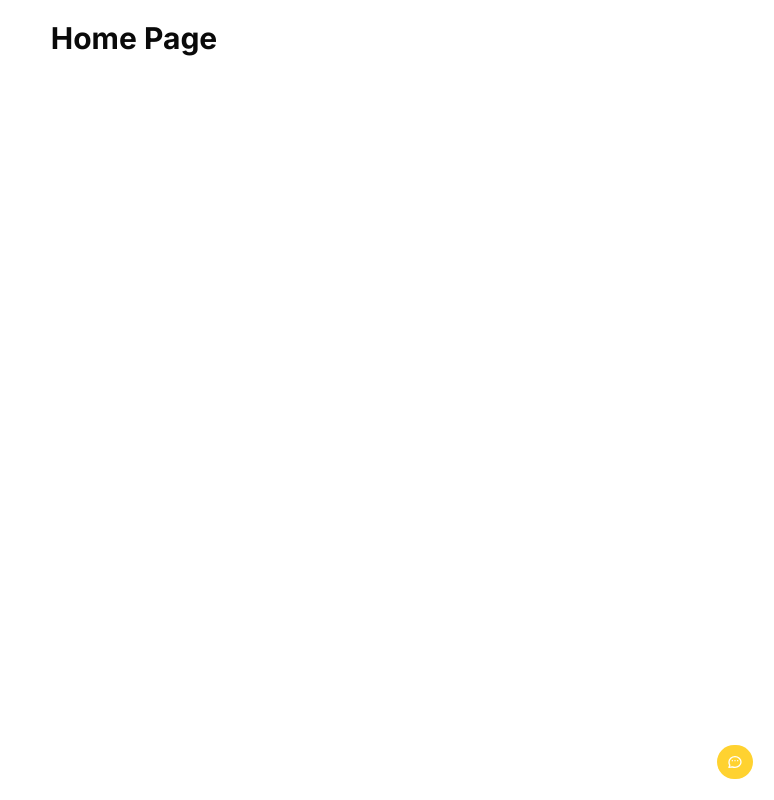
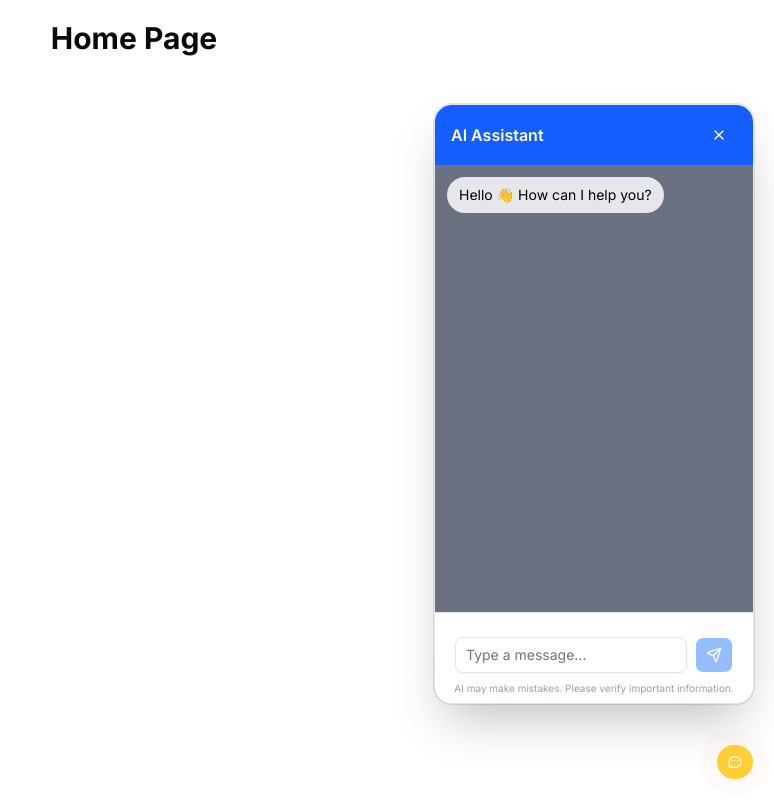
Before and after one commit to Noyonchandrasaha/chatbot-frontend, a Next.js app: page / in a window 1280 px wide. Shown: the whole page, without its empty margins (506-1280 px from the left). Built offline with nearby package versions, Linux system fonts and the light colour scheme.

Commit message:
chore: design the inital chatbot screen

```diff
--- a/app/globals.css
+++ b/app/globals.css
@@ -127,3 +127,12 @@
     @apply font-sans;
     }
 }
+
+.no-scrollbar::-webkit-scrollbar {
+  display: none;
+}
+
+.no-scrollbar {
+  -ms-overflow-style: none;  /* IE/Edge */
+  scrollbar-width: none;     /* Firefox */
+}
--- a/app/page.tsx
+++ b/app/page.tsx
@@ -1,9 +1,12 @@
 import { Button } from "@/components/ui/button"
-
+import ChatCard from "@/components/chat-interface/chat-card"
 export default function Page() {
   return (
     <div>
       <h1 className="text-3xl text-center font-bold py-5">Home Page</h1>
+
+      <ChatCard />
+
       <Button className="fixed rounded-full bottom-5 right-5 bg-amber-300 z-50 group hover:bg-amber-500 transition">
         <span className="absolute inset-0 bg-red-300 rounded-full opacity-70 animate-ping"></span>
 
--- /dev/null
+++ b/components/chat-interface/chat-card.tsx
@@ -0,0 +1,130 @@
+"use client"
+
+import { useState, useRef, useEffect } from "react"
+import { Button } from "../ui/button"
+import { Input } from "../ui/input"
+import {
+  Card,
+  CardHeader,
+  CardTitle,
+  CardContent,
+  CardFooter,
+} from "@/components/ui/card"
+import { X, Send } from "lucide-react"
+
+// ✅ Props type
+type ChatCardProps = {
+  onClose: () => void
+}
+
+type Message = {
+  role: "user" | "bot"
+  text: string
+}
+
+export default function ChatCard({ onClose }: ChatCardProps) {
+  const [messages, setMessages] = useState<Message[]>([
+    { role: "bot", text: "Hello 👋 How can I help you?" },
+  ])
+  const [input, setInput] = useState("")
+
+  // ✅ Properly typed ref
+  const messagesEndRef = useRef<HTMLDivElement | null>(null)
+
+  // ✅ Auto-scroll
+  useEffect(() => {
+    messagesEndRef.current?.scrollIntoView({ behavior: "smooth" })
+  }, [messages])
+
+  // ✅ Send message handler
+  const handleSend = () => {
+    if (!input.trim()) return
+
+    const userMessage: Message = { role: "user", text: input }
+
+    setMessages((prev) => [...prev, userMessage])
+    setInput("")
+
+    // 🔁 Simulated bot response (replace with API later)
+    setTimeout(() => {
+      const botMessage: Message = {
+        role: "bot",
+        text: "Thanks! I'm processing your request...",
+      }
+
+      setMessages((prev) => [...prev, botMessage])
+    }, 800)
+  }
+
+  return (
+    <Card className="fixed bottom-24 right-5 w-80 h-150 flex flex-col shadow-2xl z-50 rounded-2xl overflow-hidden border p-0 gap-0">
+
+      {/* Header */}
+      <CardHeader className="bg-blue-600 text-white flex flex-row items-center justify-between px-4 py-3 space-y-0">
+        <CardTitle className="text-base font-semibold">
+          AI Assistant
+        </CardTitle>
+
+        <Button
+          variant="ghost"
+          size="icon"
+          onClick={onClose}
+          className="text-white hover:bg-white/20"
+        >
+          <X size={18} />
+        </Button>
+      </CardHeader>
+
+      {/* Messages */}
+      <CardContent className="flex-1 min-h-0 overflow-y-auto p-3 space-y-3 bg-gray-500 no-scrollbar">
+
+        {messages.map((msg, index) => (
+          <div
+            key={index}
+            className={`flex ${
+              msg.role === "user" ? "justify-end" : "justify-start"
+            }`}
+          >
+            <div
+              className={`px-3 py-2 rounded-2xl max-w-[75%] text-sm ${
+                msg.role === "user"
+                  ? "bg-blue-500 text-white"
+                  : "bg-gray-200 text-black"
+              }`}
+            >
+              {msg.text}
+            </div>
+          </div>
+        ))}
+
+        {/* Auto-scroll anchor */}
+        <div ref={messagesEndRef} />
+      </CardContent>
+
+      {/* Input */}
+      <CardFooter className="px-2 pb-2 border-t flex flex-col gap-2 bg-white">
+        <div className="flex gap-2 items-center">
+          <Input
+            placeholder="Type a message..."
+            value={input}
+            onChange={(e) => setInput(e.target.value)}
+            onKeyDown={(e) => e.key === "Enter" && handleSend()}
+            className="flex-1 text-sm"
+          />
+
+          <Button
+            onClick={handleSend}
+            disabled={!input.trim()}
+            className="bg-blue-500 hover:bg-blue-600"
+          >
+            <Send size={16} />
+          </Button>
+        </div>
+
+        <p className="text-center text-[10px] text-gray-400">
+          AI may make mistakes. Please verify important information.
+        </p>
+      </CardFooter>
+    </Card>
+  )
+}
--- /dev/null
+++ b/components/ui/card.tsx
@@ -0,0 +1,103 @@
+import * as React from "react"
+
+import { cn } from "@/lib/utils"
+
+function Card({
+  className,
+  size = "default",
+  ...props
+}: React.ComponentProps<"div"> & { size?: "default" | "sm" }) {
+  return (
+    <div
+      data-slot="card"
+      data-size={size}
+      className={cn(
+        "group/card flex flex-col gap-6 overflow-hidden rounded-xl bg-card py-6 text-sm text-card-foreground shadow-xs ring-1 ring-foreground/10 has-[>img:first-child]:pt-0 data-[size=sm]:gap-4 data-[size=sm]:py-4 *:[img:first-child]:rounded-t-xl *:[img:last-child]:rounded-b-xl",
+        className
+      )}
+      {...props}
+    />
+  )
+}
+
+function CardHeader({ className, ...props }: React.ComponentProps<"div">) {
+  return (
+    <div
+      data-slot="card-header"
+      className={cn(
+        "group/card-header @container/card-header grid auto-rows-min items-start gap-1 rounded-t-xl px-6 group-data-[size=sm]/card:px-4 has-data-[slot=card-action]:grid-cols-[1fr_auto] has-data-[slot=card-description]:grid-rows-[auto_auto] [.border-b]:pb-6 group-data-[size=sm]/card:[.border-b]:pb-4",
+        className
+      )}
+      {...props}
+    />
+  )
+}
+
+function CardTitle({ className, ...props }: React.ComponentProps<"div">) {
+  return (
+    <div
+      data-slot="card-title"
+      className={cn(
+        "font-heading text-base leading-normal font-medium group-data-[size=sm]/card:text-sm",
+        className
+      )}
+      {...props}
+    />
+  )
+}
+
+function CardDescription({ className, ...props }: React.ComponentProps<"div">) {
+  return (
+    <div
+      data-slot="card-description"
+      className={cn("text-sm text-muted-foreground", className)}
+      {...props}
+    />
+  )
+}
+
+function CardAction({ className, ...props }: React.ComponentProps<"div">) {
+  return (
+    <div
+      data-slot="card-action"
+      className={cn(
+        "col-start-2 row-span-2 row-start-1 self-start justify-self-end",
+        className
+      )}
+      {...props}
+    />
+  )
+}
+
+function CardContent({ className, ...props }: React.ComponentProps<"div">) {
+  return (
+    <div
+      data-slot="card-content"
+      className={cn("px-6 group-data-[size=sm]/card:px-4", className)}
+      {...props}
+    />
+  )
+}
+
+function CardFooter({ className, ...props }: React.ComponentProps<"div">) {
+  return (
+    <div
+      data-slot="card-footer"
+      className={cn(
+        "flex items-center rounded-b-xl px-6 group-data-[size=sm]/card:px-4 [.border-t]:pt-6 group-data-[size=sm]/card:[.border-t]:pt-4",
+        className
+      )}
+      {...props}
+    />
+  )
+}
+
+export {
+  Card,
+  CardHeader,
+  CardFooter,
+  CardTitle,
+  CardAction,
+  CardDescription,
+  CardContent,
+}
--- /dev/null
+++ b/components/ui/input.tsx
@@ -0,0 +1,19 @@
+import * as React from "react"
+
+import { cn } from "@/lib/utils"
+
+function Input({ className, type, ...props }: React.ComponentProps<"input">) {
+  return (
+    <input
+      type={type}
+      data-slot="input"
+      className={cn(
+        "h-9 w-full min-w-0 rounded-md border border-input bg-transparent px-2.5 py-1 text-base shadow-xs transition-[color,box-shadow] outline-none file:inline-flex file:h-7 file:border-0 file:bg-transparent file:text-sm file:font-medium file:text-foreground placeholder:text-muted-foreground focus-visible:border-ring focus-visible:ring-3 focus-visible:ring-ring/50 disabled:pointer-events-none disabled:cursor-not-allowed disabled:opacity-50 aria-invalid:border-destructive aria-invalid:ring-3 aria-invalid:ring-destructive/20 md:text-sm dark:bg-input/30 dark:aria-invalid:border-destructive/50 dark:aria-invalid:ring-destructive/40",
+        className
+      )}
+      {...props}
+    />
+  )
+}
+
+export { Input }
```
